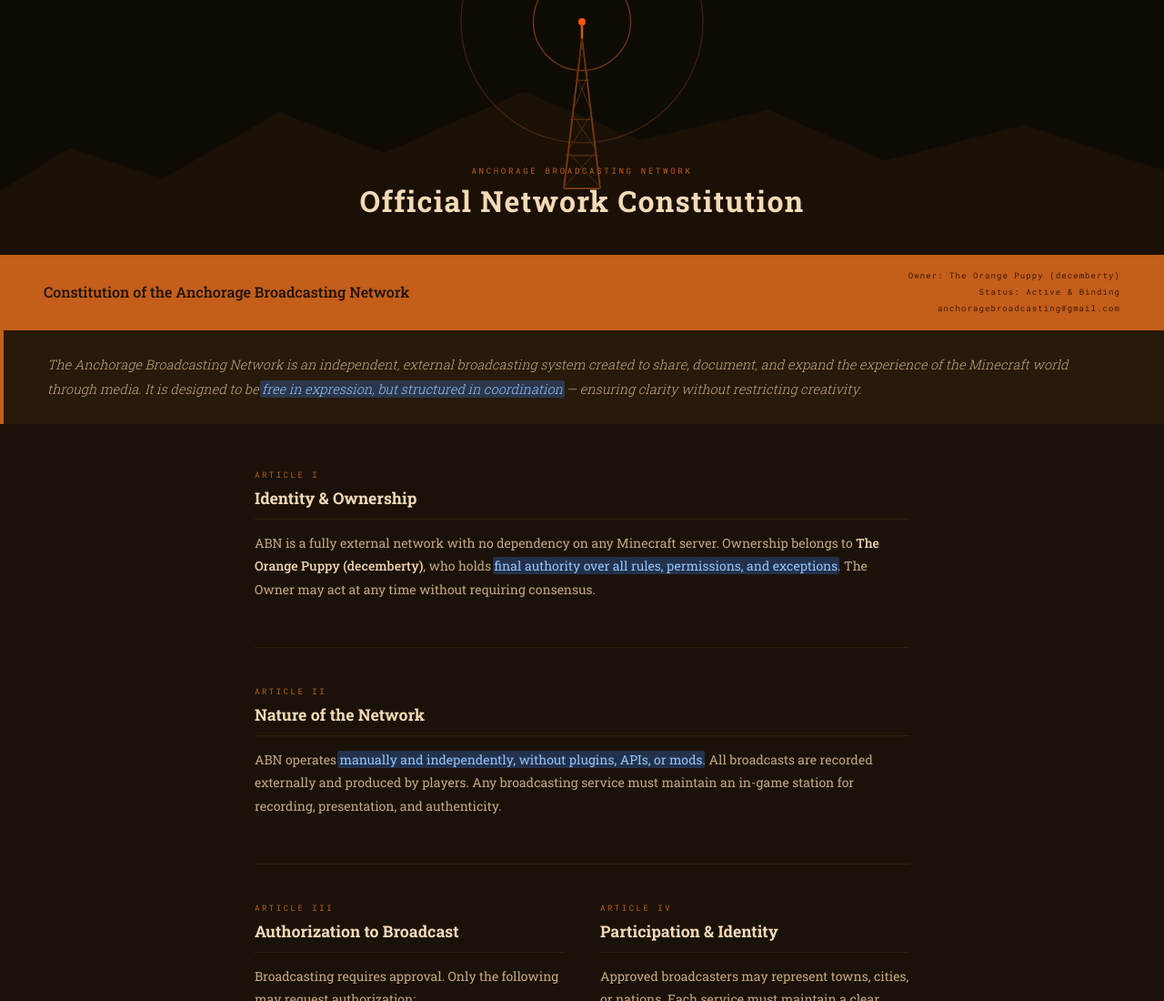
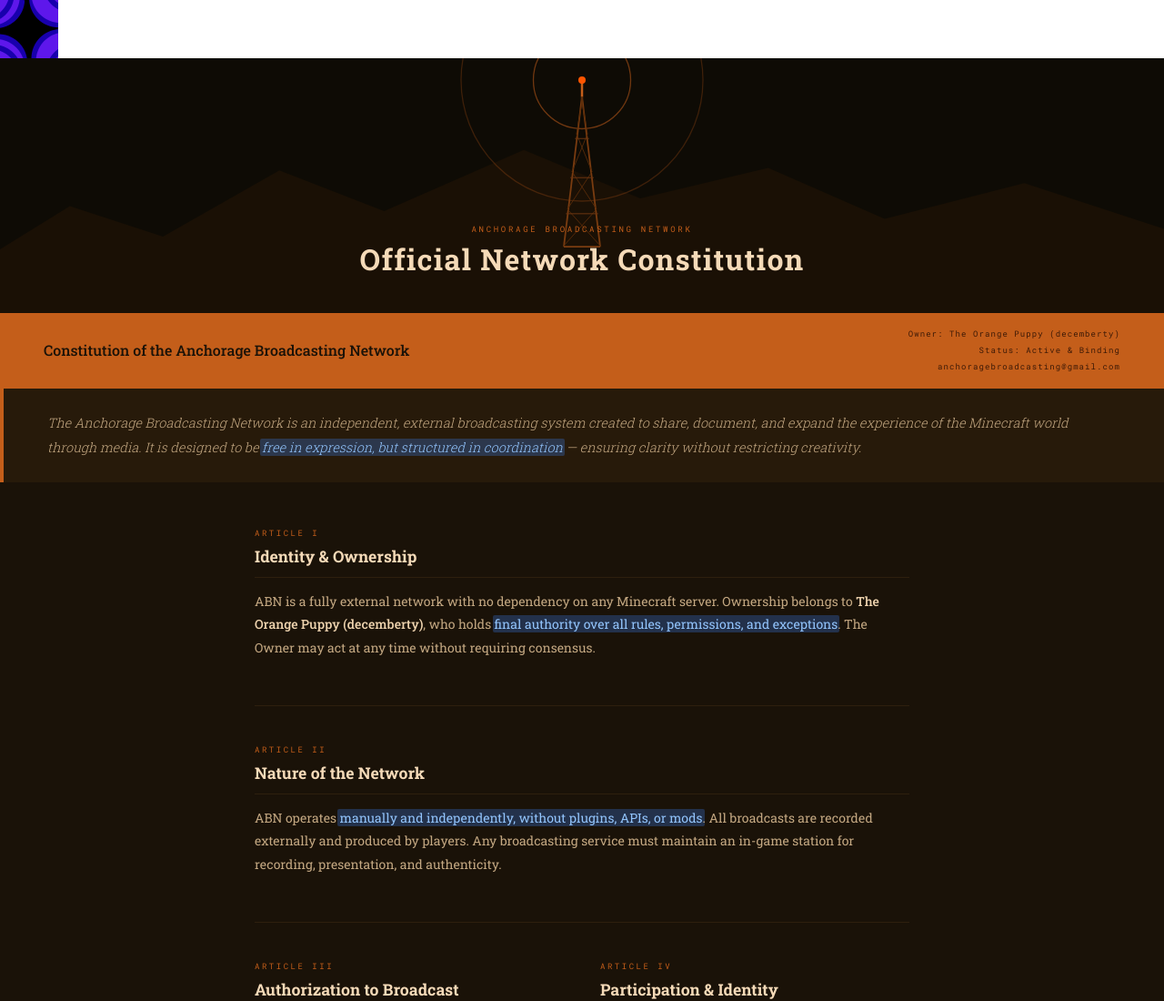
Before and after one commit to BegulaIsBegning/anchorage, a website: page public/index.html in a window 1280 px wide. Shown: the top 1100 px of the page at 91% size. Drawn offline with Linux system fonts and the light colour scheme.

```diff
--- a/public/index.html
+++ b/public/index.html
@@ -1,4 +1,4 @@
-
+<img src="/logo.png">
 <style>
 @import url('https://fonts.googleapis.com/css2?family=Roboto+Slab:wght@300;400;500;700&family=Roboto+Mono:wght@400;500&display=swap');
 
```
